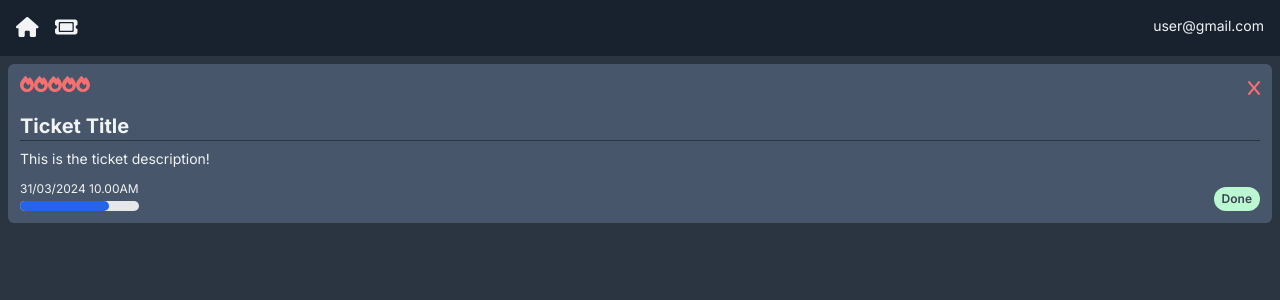
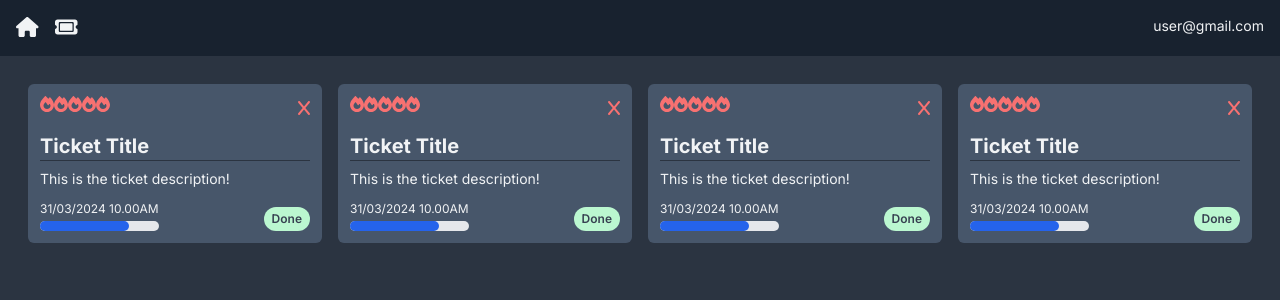
Before and after one commit to Pradikshan/ticketing-app, a Next.js app: page / in a window 1280 px wide. Shown: the top 300 px of the page. Built offline with nearby package versions, Linux system fonts and the light colour scheme.

Commit message:
Added layout style

```diff
--- a/app/page.jsx
+++ b/app/page.jsx
@@ -3,8 +3,13 @@
 
 const Dashboard = () => {
   return (
-    <div>
-      <TicketCard />
+    <div className="p-5">
+      <div className="lg:grid grid-cols-2 xl:grid-cols-4">
+        <TicketCard />
+        <TicketCard />
+        <TicketCard />
+        <TicketCard />
+      </div>
     </div>
   );
 };
```
